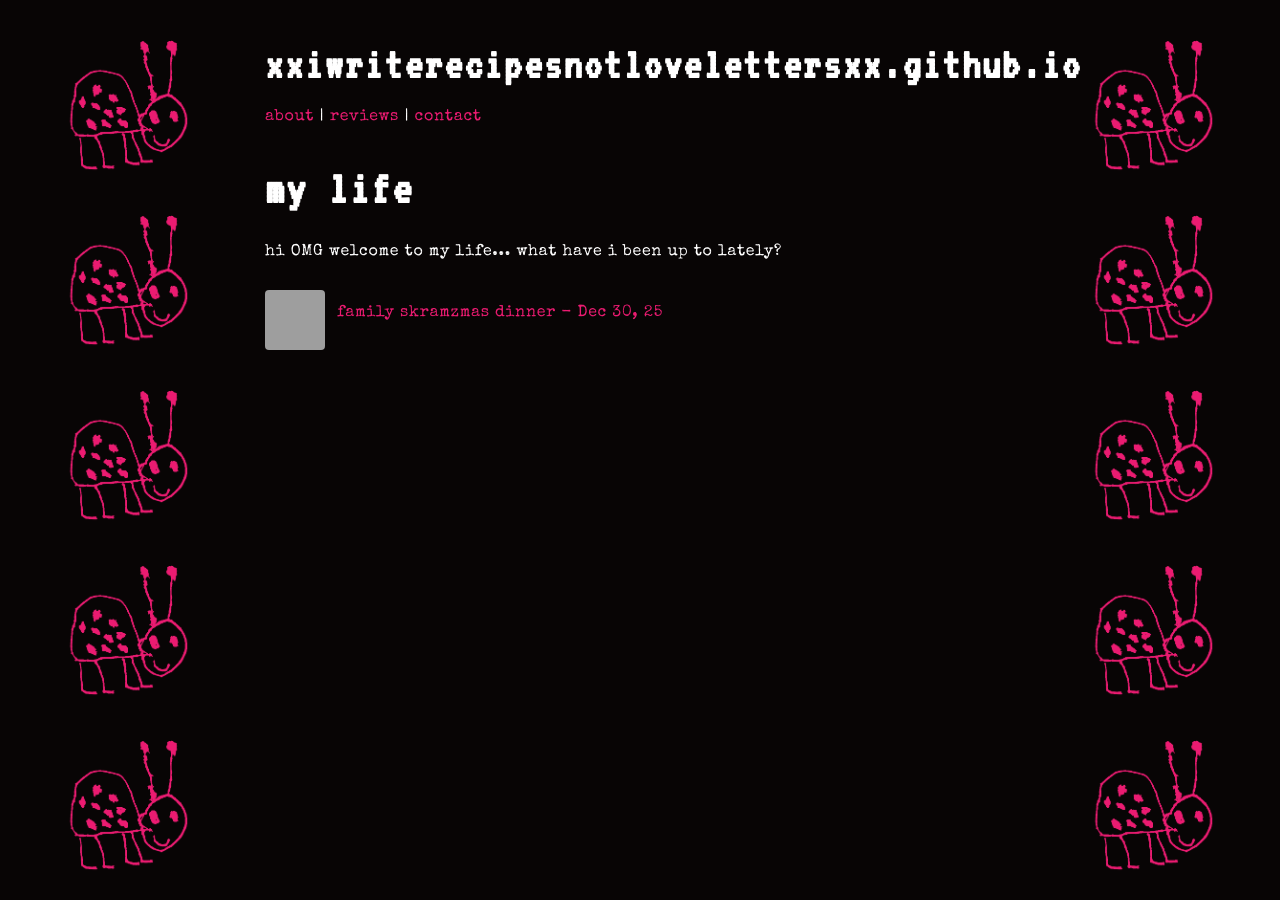
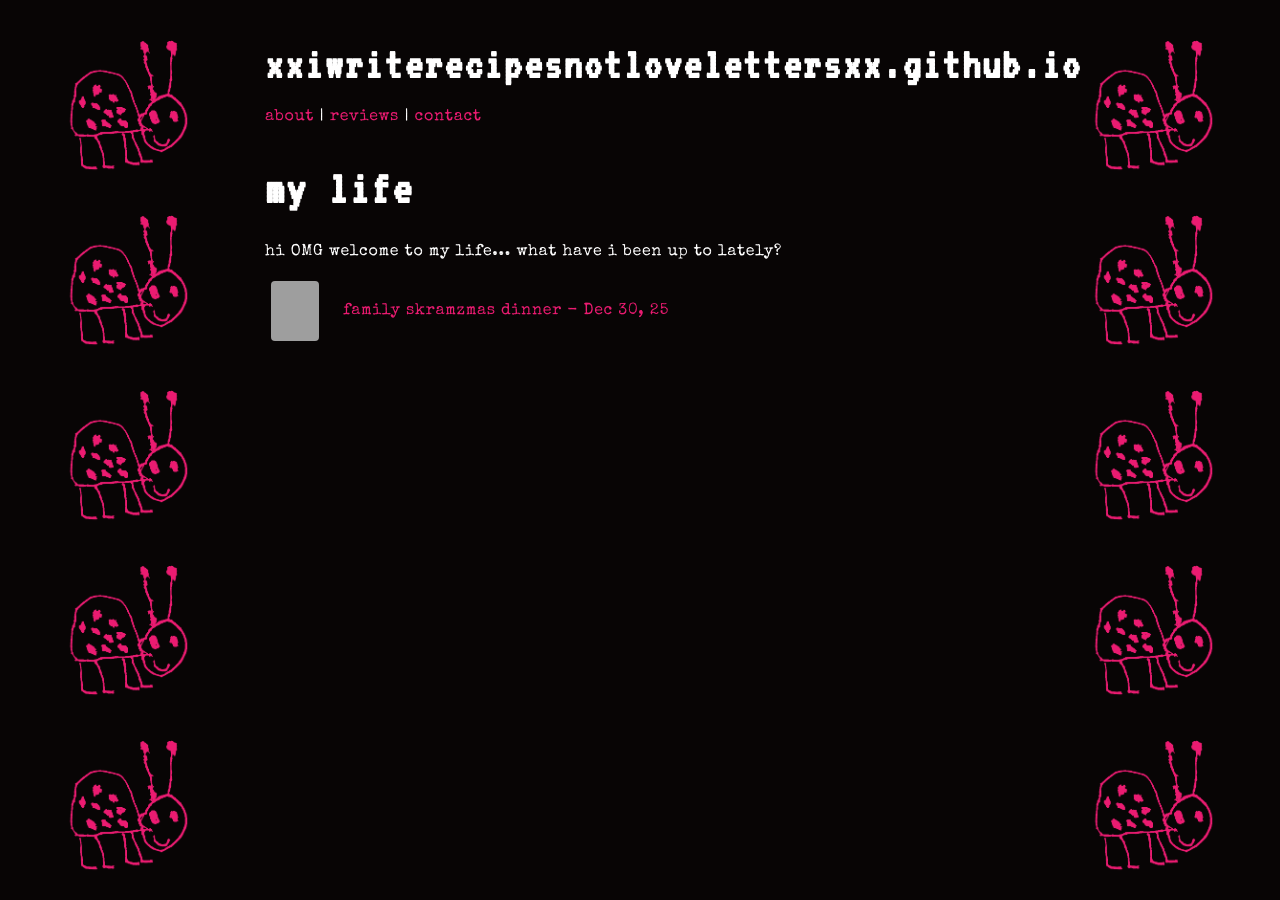
Before and after one commit to xxiwriterecipesnotlovelettersxx/xxiwriterecipesnotlovelettersxx.github.io, a Jekyll site: the page built from my-life.md, in a window 1280 px wide. Built offline with Jekyll 4.4.1, drawn with Linux system fonts in a browser that asks for light colours; grey boxes are pictures that could not be loaded.

Commit message:
Improve styling for post list anchor elements
Refactor post list anchor styles for better alignment and spacing.

```diff
--- a/assets/css/style.css
+++ b/assets/css/style.css
@@ -250,14 +250,18 @@ margin: 0 !important;
 border-radius: 4px;
 }
 
-/* anchor fills remaining space, left-aligns text, but vertically centers it */
+/* post list: anchor fills remaining space, left-aligned horizontally,
+   but vertically centered with the thumbnail */
 .post-list a {
-  display: flex;          /* make the anchor a flex container */
-  flex: 1 1 auto;         /* allow it to expand to the remaining width */
+  display: flex;            /* make anchor a flex container so its text can be centered */
+  flex: 1 1 auto;           /* take remaining horizontal space */
   justify-content: flex-start; /* keep text left-aligned */
-  align-items: center;    /* vertically center the text relative to the thumbnail */
-  min-height: 60px;       /* match thumbnail height so centering is consistent */
-  line-height: 1.25;
+  align-items: center;      /* vertically center the text inside the anchor */
+  align-self: center;       /* ensure the anchor box is centered within the LI */
+  height: 60px;             /* same height as .post-thumb to make centering exact */
+  padding: 0 6px;           /* optional horizontal breathing room */
+  margin: 0;
+  line-height: normal;      /* avoid unexpected vertical offsets from large line-height */
   text-align: left;
-  padding: 0;             /* optional: remove unexpected anchor padding */
+  box-sizing: border-box;
 }
```
